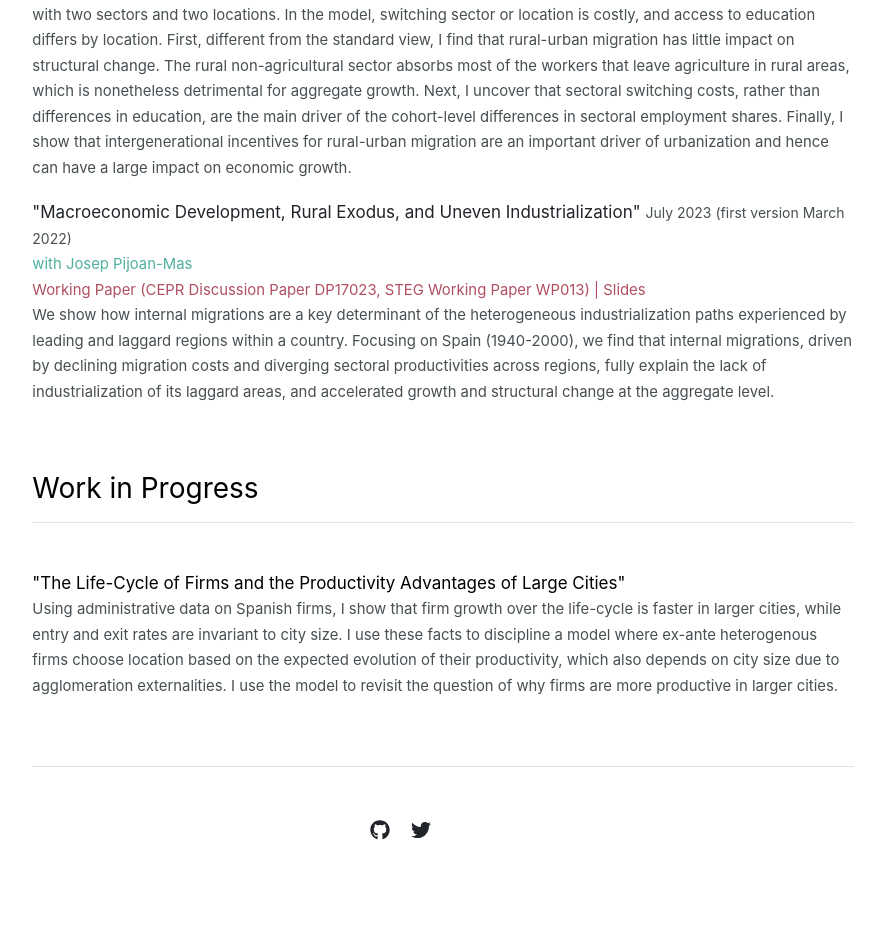
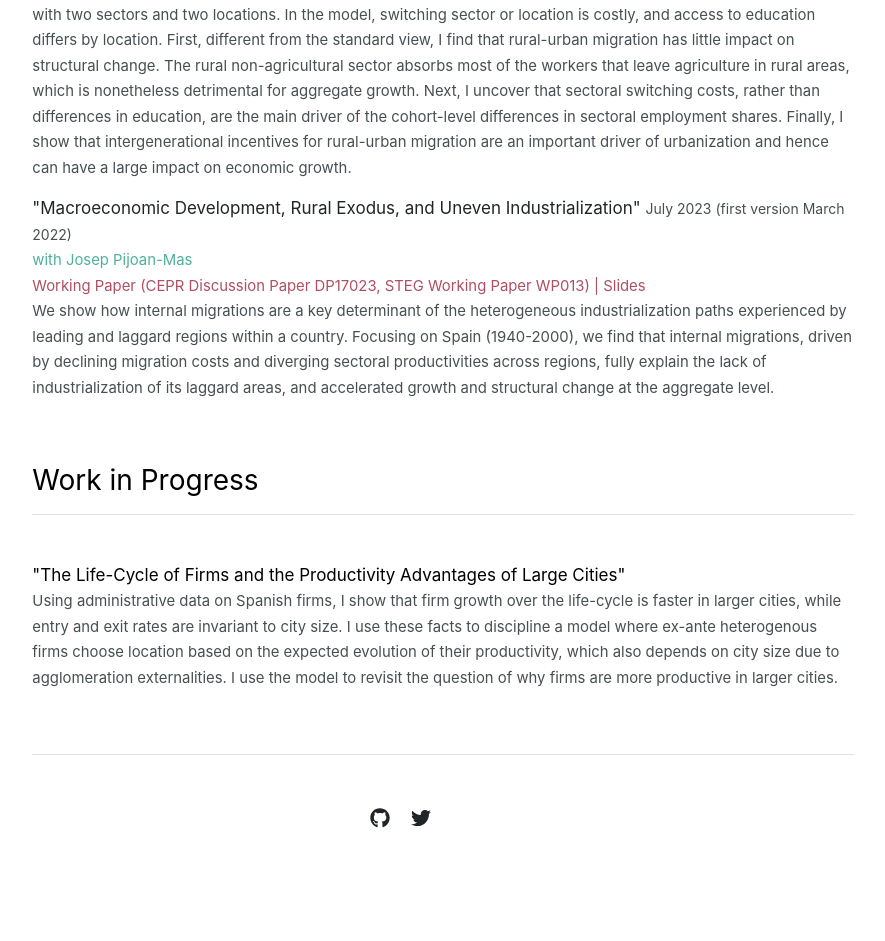
Before and after one commit to tomas-budi-ors/tomas-budi-ors.github.io, a Jekyll site: the page built from index.md, in a window 1280 px wide. Shown: the part 900-1841 px from the top of the page, without its empty margins (197-1082 px from the left). Built offline with Jekyll 4.4.1, drawn with Linux system fonts in a browser that asks for light colours.

Commit message:
Fix spacing

```diff
--- a/_includes/work_in_progress.html
+++ b/_includes/work_in_progress.html
@@ -3,7 +3,7 @@
     <h3 class="fw-normal border-bottom pb-3 mb-5">Work in Progress</h3>
     {% if page.title == "Home" %}
       {% for item in site.data.work_in_progress.featured %}
-        <p class="featured-item">
+        <p>
           {{ item.name }}<br>
           {% if item.coauthors %}
             <span style="color:#4FB09E;"><small>{{ item.coauthors }}</small></span><br>
--- a/_includes/working_papers.html
+++ b/_includes/working_papers.html
@@ -3,7 +3,7 @@
     <h3 class="fw-normal border-bottom pb-3 mb-5">Working Papers</h3>
     {% if page.title == "Home" %}
       {% for item in site.data.working_papers.featured %}
-        <p class="featured-item">
+        <p>
           <a href="{{ item.url }}" target="_blank" rel="noopener noreferrer">{{ item.name }}</a>
           {% if item.extra_info %}
             <span class="extra-info" style="font-size: 14px;">{{item.extra_info}}</span><br>
--- a/_sass/main.scss
+++ b/_sass/main.scss
@@ -56,7 +56,3 @@ span.abstract a {
   display: inline-block;
   margin: 0 auto;
 }
-
-.featured-item {
-  margin-bottom: 20px;
-}
```
